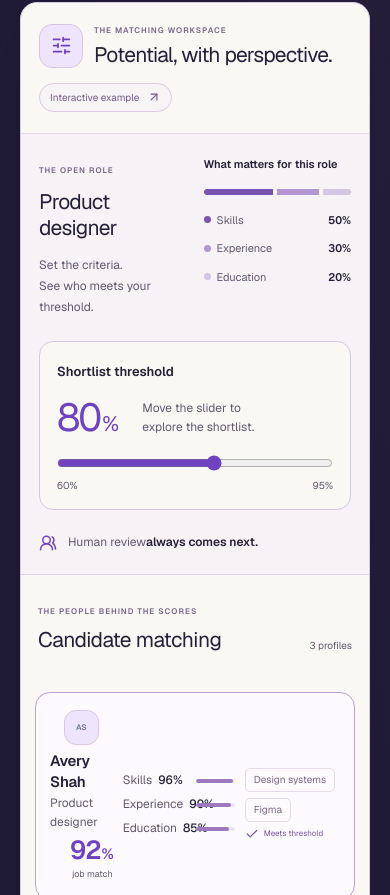
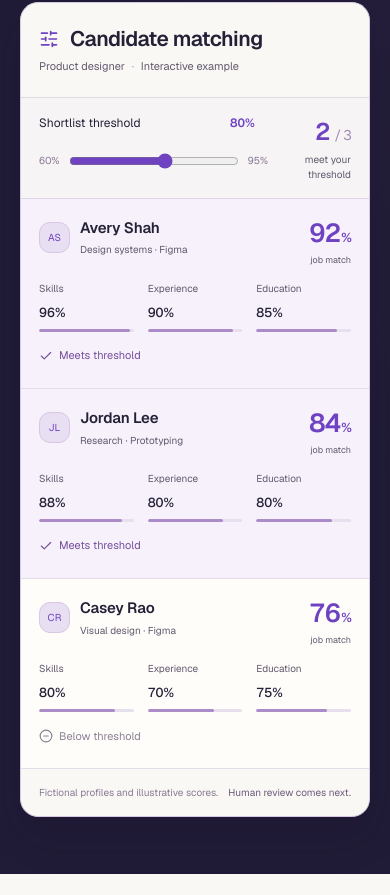
Before and after one commit to hitten04/wellgenz, a Next.js app: page / in a window 390 px wide. Shown: the part 5189-6084 px from the top of the page. Built offline with nearby package versions, Linux system fonts and the light colour scheme.

Commit message:
Compact matching demo into responsive candidate comparison

```diff
--- a/src/app/home-refresh.css
+++ b/src/app/home-refresh.css
@@ -611,89 +611,68 @@
 .matching-paper-note p{font-size:12px}
 }
 
-/* Matching lab: calm controls beside readable, evidence-led candidate rows. */
-.match-lab{background:var(--paper);border:1px solid #d6c9e0;border-radius:22px;color:var(--ink);overflow:hidden;box-shadow:0 24px 60px #100b2426}
-.match-lab-header{display:flex;align-items:center;justify-content:space-between;gap:20px;padding:27px 32px;border-bottom:1px solid #e3dbe8}
-.match-lab-title{display:flex;align-items:center;gap:14px;min-width:0}
-.match-lab-title>span{display:grid;place-items:center;flex-shrink:0;width:44px;height:44px;border:1px solid #d6c6e2;border-radius:13px;background:var(--lilac);color:var(--violet)}
-.match-lab-title p,.match-lab-eyebrow{font-size:9px;line-height:1.6;letter-spacing:1.4px;color:#786787;font-weight:600}
-.match-lab-title h3{font-size:25px;line-height:1.3;letter-spacing:-.7px;margin:4px 0 0}
-.match-lab-example{display:flex;align-items:center;gap:8px;flex-shrink:0;font-size:11px;line-height:1.5;border:1px solid #d8cbe2;border-radius:999px;padding:8px 12px;color:#765b8c;background:#eee8f650}
-.match-lab-layout{display:grid;grid-template-columns:minmax(240px,.76fr) minmax(0,2fr)}
-.match-lab-settings{padding:30px;background:#eee8f670;border-right:1px solid #e0d5e8;min-width:0}
-.match-lab-role h4{font-size:25px;line-height:1.25;letter-spacing:-.7px;margin:9px 0 0}
-.match-lab-role p{font-size:14px;line-height:1.75;color:var(--muted);margin-top:14px}
-.match-lab-weights{margin-top:28px;padding-top:24px;border-top:1px solid #ddd0e6}
-.match-lab-weights h4{font-size:13px;font-weight:550;line-height:1.6}
-.match-weight-strip{display:flex;gap:4px;height:6px;border-radius:999px;overflow:hidden;margin:15px 0 17px}
-.match-weight-strip>span:nth-child(1){background:#7953b4}.match-weight-strip>span:nth-child(2){background:#b097cf}.match-weight-strip>span:nth-child(3){background:#d4c5e3}
-.match-lab-weights ul{display:grid;gap:12px;list-style:none;padding:0;margin:0}
-.match-lab-weights li{display:flex;align-items:center;justify-content:space-between;gap:15px;font-size:13px;line-height:1.5}
-.match-lab-weights li>span{display:flex;align-items:center;gap:9px;color:var(--muted)}
-.match-lab-weights i{width:7px;height:7px;border-radius:50%;background:#7953b4}
-.match-lab-weights li:nth-child(2) i{background:#b097cf}.match-lab-weights li:nth-child(3) i{background:#d4c5e3}
-.match-lab-weights strong{font-weight:550;font-variant-numeric:tabular-nums}
-.match-lab-threshold{margin-top:29px;padding:20px 17px 15px;border:1px solid #d7c7e3;border-radius:14px;background:var(--paper)}
-.match-lab-threshold label{display:block;font-size:13px;line-height:1.6;font-weight:550}
-.match-threshold-value{display:flex;align-items:center;justify-content:space-between;gap:12px;margin:15px 0 11px}
-.match-threshold-value output{font-size:39px;line-height:1;letter-spacing:-1.8px;color:var(--violet);font-variant-numeric:tabular-nums}
-.match-threshold-value output small{font-size:21px;margin-left:2px}
-.match-threshold-value>span{font-size:10px;line-height:1.6;color:var(--muted)}
-.match-lab-threshold input{display:block;width:100%;height:30px;margin:0;accent-color:var(--violet);cursor:pointer;touch-action:pan-y}
-.match-range-scale{display:flex;justify-content:space-between;font-size:10px;line-height:1.6;color:var(--muted)}
-.match-lab-human{display:flex;align-items:center;gap:11px;font-size:12px;line-height:1.6;color:var(--muted);margin-top:25px}
-.match-lab-human svg{color:var(--violet);flex-shrink:0}.match-lab-human strong{font-weight:550;color:var(--ink)}
-.match-lab-results{padding:30px;min-width:0}
-.match-results-heading{display:flex;align-items:center;justify-content:space-between;gap:15px;margin-bottom:21px}
-.match-results-heading h4{font-size:21px;line-height:1.3;letter-spacing:-.5px;margin-top:5px}
-.match-results-count{font-size:11px;line-height:1.6;color:var(--muted);white-space:nowrap}
-.match-person-list{display:grid;gap:13px;list-style:none;padding:0;margin:0}
-.match-person{padding:19px 22px 16px;border:1px solid #dfd5e6;border-radius:15px;background:#fffdfb;transition:border-color .2s,background-color .2s;min-width:0}
-.match-person[data-qualifies=true]{border-color:#bc9fd5;background:#fdfaff}
-.match-person-header{display:flex;align-items:center;gap:12px}
-.match-person-avatar{display:grid;place-items:center;width:39px;height:39px;flex-shrink:0;border:1px solid #d7c9e2;border-radius:12px;background:var(--lilac);color:var(--violet);font-size:12px;font-weight:550}
-.match-person-identity{min-width:0}
-.match-person-identity h5{font-size:16px;line-height:1.4;font-weight:550;letter-spacing:-.25px;margin:0}
-.match-person-identity p{font-size:12px;line-height:1.6;margin:2px 0 0;color:var(--muted)}
-.match-person-score{margin-left:auto;text-align:right;flex-shrink:0}
-.match-person-score>strong{display:block;font-size:28px;line-height:1.05;letter-spacing:-1px;font-weight:550;color:var(--violet);font-variant-numeric:tabular-nums}
-.match-person-score small{font-size:15px;margin-left:1px}
-.match-person-score>span{display:block;font-size:9px;line-height:1.6;color:var(--muted);margin-top:3px}
-.match-person-evidence{display:grid;grid-template-columns:repeat(3,minmax(0,1fr));gap:22px;margin-top:18px}
-.match-metric-label{display:flex;justify-content:space-between;gap:6px;font-size:11px;line-height:1.6;color:var(--muted)}
-.match-metric-label strong{font-weight:500;color:var(--ink);font-variant-numeric:tabular-nums}
-.match-metric-track{height:4px;border-radius:999px;overflow:hidden;background:#ece4f1;margin-top:7px}
-.match-metric-track>span{display:block;height:100%;border-radius:inherit;background:#9b7abd;transform-origin:left}
-.match-person-footer{display:flex;align-items:center;justify-content:space-between;gap:12px;flex-wrap:wrap;margin-top:17px}
-.match-person-tags{display:flex;flex-wrap:wrap;gap:6px}
-.match-person-tags>span{padding:3px 8px;border-radius:5px;border:1px solid #e4daeb;font-size:10px;line-height:1.6;color:#796886}
-.match-person-status{display:flex;align-items:center;gap:5px;font-size:11px;line-height:1.6;color:#80758a}
-.match-person[data-qualifies=true] .match-person-status{color:#7953a4}
-.match-lab-summary{display:flex;align-items:center;gap:15px;margin-top:21px;padding:0 2px}
-.match-summary-number{font-size:30px;line-height:1;font-weight:550;color:var(--violet);font-variant-numeric:tabular-nums;min-width:60px}
-.match-summary-number small{font-size:14px;color:#a38ab6;margin-left:4px;font-weight:400}
-.match-lab-summary p{font-size:12px;line-height:1.7;color:var(--muted);margin:0}
-.match-lab-summary strong{font-weight:500;color:var(--ink)}
-.match-lab-disclaimer{font-size:11px;line-height:1.7;color:#83768c;padding:17px 32px;margin:0;border-top:1px solid #e3dbe8;background:#eee8f64d}
-@media(max-width:1100px){.match-lab-layout{grid-template-columns:minmax(230px,.8fr) minmax(0,1.8fr)}.match-lab-settings,.match-lab-results{padding:24px}.match-person{padding:18px}.match-person-evidence{gap:13px}.match-lab-header{padding:24px}.match-lab-disclaimer{padding-inline:24px}}
+/* Compact matching comparison, with a single threshold control. */
+.match-compact{color:var(--ink);background:var(--paper);border:1px solid #d7c9e1;border-radius:18px;overflow:hidden;box-shadow:0 18px 45px #100b241a}
+.match-compact-heading{display:flex;align-items:center;justify-content:space-between;gap:20px;padding:23px 28px;border-bottom:1px solid #e2d9e7}
+.match-compact-heading h3{display:flex;align-items:center;gap:11px;font-size:21px;line-height:1.4;font-weight:550;letter-spacing:-.5px;margin:0}
+.match-compact-heading h3 svg{color:var(--violet);flex-shrink:0}
+.match-compact-heading>span{font-size:12px;line-height:1.6;color:var(--muted)}
+.match-compact-heading i{font-style:normal;color:#ad94bf;padding-inline:7px}
+.match-compact-toolbar{display:flex;align-items:center;justify-content:space-between;gap:30px;padding:18px 28px;background:#eee8f654;border-bottom:1px solid #e0d5e7}
+.match-compact-control{display:flex;align-items:center;gap:25px;flex:1;min-width:0;max-width:720px}
+.match-compact-control label{display:flex;align-items:center;gap:12px;font-size:13px;line-height:1.6;white-space:nowrap}
+.match-compact-control output{font-weight:600;color:var(--violet);font-variant-numeric:tabular-nums;min-width:38px}
+.match-compact-range{display:flex;align-items:center;gap:12px;flex:1;min-width:120px}
+.match-compact-range>span{font-size:10px;line-height:1.5;color:#897895}
+.match-compact-range input{display:block;width:100%;min-width:0;height:30px;margin:0;accent-color:var(--violet);cursor:pointer;touch-action:pan-y}
+.match-compact-count{display:flex;align-items:center;gap:10px;white-space:nowrap;margin:0;color:var(--muted);font-size:12px;line-height:1.5}
+.match-compact-count>strong{font-size:23px;font-weight:550;letter-spacing:-.7px;color:var(--violet);font-variant-numeric:tabular-nums}
+.match-compact-count>strong>span{font-size:14px;font-weight:400;color:#a48ab6}
+.match-compact-table{width:100%;border-collapse:collapse;table-layout:fixed;text-align:left}
+.match-compact-table th,.match-compact-table td{padding:17px 14px;font-weight:400;vertical-align:middle;border-bottom:1px solid #e5dce9}
+.match-compact-table thead th{font-size:11px;color:var(--muted);padding-block:14px;line-height:1.5}
+.match-compact-table thead th>span{display:block;font-size:9px;color:#9987a6;margin-top:2px}
+.match-compact-table th:first-child{width:29%;padding-left:28px}
+.match-compact-table th:nth-child(2){width:12%}
+.match-compact-table th:last-child{width:19%;padding-right:28px}
+.match-compact-table tbody tr{background:#fffdfa;transition:background-color .2s}
+.match-compact-table tbody tr[data-qualifies=true]{background:#f6f1fa}
+.match-compact-person>div{display:flex;align-items:center;gap:12px;min-width:0}
+.match-compact-avatar{display:grid;place-items:center;width:35px;height:35px;flex-shrink:0;border:1px solid #d7c7e2;border-radius:11px;background:#e9dff2;color:var(--violet);font-size:11px}
+.match-compact-person strong{display:block;font-size:15px;line-height:1.5;font-weight:550;letter-spacing:-.15px}
+.match-compact-person div>span:not(.match-compact-avatar){display:block;font-size:11px;line-height:1.6;color:var(--muted);margin-top:3px}
+.match-compact-score>strong{font-size:24px;line-height:1.3;letter-spacing:-.8px;font-weight:550;color:var(--violet);font-variant-numeric:tabular-nums}
+.match-compact-score small{font-size:13px;margin-left:1px}
+.match-compact-score>span,.match-compact-metric>span{display:none}
+.match-compact-metric>strong{font-size:13px;line-height:1.6;font-weight:500;font-variant-numeric:tabular-nums}
+.match-compact-metric>div{width:100%;max-width:74px;height:3px;border-radius:9px;background:#e8dfee;margin-top:8px;overflow:hidden}
+.match-compact-metric i{display:block;height:100%;border-radius:inherit;background:#ab8cc8}
+.match-compact-status{padding-right:28px!important}
+.match-compact-status>span{display:inline-flex;align-items:center;gap:6px;font-size:11px;line-height:1.6;color:#8c8095}
+.match-compact-status svg{flex-shrink:0}
+.match-compact-table tr[data-qualifies=true] .match-compact-status>span{color:#76509d}
+.match-compact-footnote{display:flex;justify-content:space-between;flex-wrap:wrap;gap:7px 20px;font-size:11px;line-height:1.7;color:#897a94;padding:15px 28px;margin:0}
+.match-compact-footnote>span{color:#6d5a7c}
+@media(min-width:760px) and (max-width:1100px){
+.match-compact-heading,.match-compact-toolbar{padding-inline:22px}
+.match-compact-control{gap:18px}.match-compact-toolbar{gap:20px}.match-compact-count{flex-direction:column;gap:1px;align-items:flex-end;font-size:10px}
+.match-compact-table th,.match-compact-table td{padding-inline:10px}.match-compact-table th:first-child{padding-left:22px;width:28%}.match-compact-table th:last-child{padding-right:22px;width:21%}.match-compact-status{padding-right:22px!important}
+.match-compact-person>div{gap:8px}.match-compact-person strong{font-size:14px}.match-compact-person div>span:not(.match-compact-avatar){font-size:10px}.match-compact-footnote{padding-inline:22px}
+}
 @media(max-width:759px){
-.match-lab-header{padding:22px;align-items:flex-start;flex-direction:column;gap:15px}
-.match-lab-title h3{font-size:23px}.match-lab-example{font-size:10px;padding:6px 10px}
-.match-lab-layout{grid-template-columns:minmax(0,1fr)}
-.match-lab-settings{display:grid;grid-template-columns:repeat(2,minmax(0,1fr));gap:24px 22px;padding:24px;border-right:0;border-bottom:1px solid #dfd3e7}
-.match-lab-weights{margin:0;padding:0;border:0}.match-lab-weights h4{font-size:12px}.match-lab-role h4{font-size:23px}.match-lab-role p{font-size:13px}
-.match-lab-threshold{margin:0;grid-column:1/-1}.match-threshold-value{justify-content:flex-start;gap:25px}.match-threshold-value>span{font-size:12px}
-.match-lab-human{margin:0;grid-column:1/-1}.match-lab-human br{display:none}
-.match-lab-results{padding:24px}.match-results-heading{align-items:flex-end}.match-results-heading h4{font-size:22px}
-.match-person-evidence{gap:17px}.match-metric-label{font-size:11px}.match-person{padding:19px}
-.match-lab-disclaimer{font-size:10px;padding:17px 24px}
+.match-compact-heading{padding:21px 22px;flex-direction:column;align-items:flex-start;gap:5px}.match-compact-heading h3{font-size:22px}
+.match-compact-toolbar{padding:16px 22px;gap:15px;align-items:stretch}
+.match-compact-control{flex-direction:column;align-items:stretch;gap:7px}.match-compact-control label{justify-content:space-between}.match-compact-range{gap:9px}
+.match-compact-count{flex-direction:column;justify-content:center;align-items:flex-end;font-size:10px;gap:2px;white-space:normal;max-width:94px;text-align:right;flex-shrink:0}
+.match-compact-count>strong{font-size:24px}
+.match-compact-table{display:block}.match-compact-table thead{position:absolute;width:1px;height:1px;padding:0;margin:-1px;overflow:hidden;clip-path:inset(50%);white-space:nowrap}
+.match-compact-table tbody{display:grid}.match-compact-table tbody tr{display:grid;grid-template-columns:repeat(3,minmax(0,1fr));gap:15px 18px;padding:20px 22px;border-bottom:1px solid #e5dce9}
+.match-compact-table th,.match-compact-table td{display:block;padding:0!important;border:0;width:auto!important}
+.match-compact-table .match-compact-person{grid-column:1/3;grid-row:1}.match-compact-person strong{font-size:16px}.match-compact-person>div{gap:10px}
+.match-compact-score{grid-column:3;grid-row:1;text-align:right;align-self:center}.match-compact-score>strong{font-size:26px}.match-compact-score>span{display:block;font-size:9px;line-height:1.6;color:var(--muted);margin-top:2px}
+.match-compact-metric{grid-row:2}.match-compact-metric>span{display:block;font-size:10px;line-height:1.5;color:var(--muted);margin-bottom:4px}.match-compact-metric>strong{font-size:13px}.match-compact-metric>div{max-width:none;margin-top:5px}
+.match-compact-status{grid-column:1/-1;grid-row:3}.match-compact-status>span{font-size:11px}
+.match-compact-footnote{padding:15px 22px;font-size:10px;gap:4px}
 }
-@media(max-width:419px){
-.match-lab{border-radius:17px}.match-lab-header{padding:21px 18px}.match-lab-title{gap:11px}.match-lab-title h3{font-size:21px}.match-lab-title p{font-size:8px;letter-spacing:1px}
-.match-lab-settings{padding:22px 18px;gap:23px 17px}.match-lab-role h4{font-size:21px}.match-lab-role p{font-size:12px}.match-lab-weights h4,.match-lab-weights li{font-size:11px}.match-lab-weights li>span{gap:6px}
-.match-lab-results{padding:22px 14px}.match-results-heading{padding-inline:3px}.match-lab-eyebrow{font-size:8px;letter-spacing:1px}.match-results-count{font-size:10px}.match-results-heading h4{font-size:21px}
-.match-person{padding:17px 14px}.match-person-header{gap:9px}.match-person-identity h5{font-size:15px}.match-person-score>strong{font-size:26px}.match-person-avatar{width:35px;height:35px}
-.match-person-evidence{grid-template-columns:minmax(0,1fr);gap:10px;margin-top:18px}.match-person-evidence>div{display:grid;grid-template-columns:minmax(0,1.5fr) minmax(0,1fr);align-items:center;gap:16px}.match-metric-track{margin:0}.match-metric-label{font-size:12px}
-.match-person-footer{align-items:flex-start;gap:12px}.match-lab-summary p{font-size:11px}.match-lab-summary{gap:10px;padding-inline:3px}.match-summary-number{font-size:28px;min-width:53px}
-}
-@media(prefers-reduced-motion:reduce){.match-person{transition:none}}
+@media(max-width:419px){.match-compact-heading{padding-inline:18px}.match-compact-heading h3{font-size:21px}.match-compact-heading>span{font-size:11px}.match-compact-heading i{padding-inline:4px}.match-compact-toolbar{padding-inline:18px;gap:13px}.match-compact-control label{font-size:12px;gap:7px}.match-compact-count{max-width:70px}.match-compact-table tbody tr{padding:18px;gap:14px}.match-compact-person strong{font-size:15px}.match-compact-person div>span:not(.match-compact-avatar){font-size:10px}.match-compact-avatar{width:31px;height:31px;font-size:10px}.match-compact-footnote{padding-inline:18px}}
+@media(prefers-reduced-motion:reduce){.match-compact-table tbody tr{transition:none}}
--- a/src/components/matching-demo.tsx
+++ b/src/components/matching-demo.tsx
@@ -1,9 +1,7 @@
 "use client";
 
 import { useId, useState } from "react";
-import { ArrowUpRight, Check, CircleMinus, SlidersHorizontal, UsersRound } from "lucide-react";
-import { motion } from "motion/react";
-import { useReducedMotion } from "./use-reduced-motion";
+import { Check, CircleMinus, SlidersHorizontal } from "lucide-react";
 
 const candidates = [
   {
@@ -43,42 +41,28 @@ const criteria = [
 
 export function MatchingDemo() {
   const [threshold, setThreshold] = useState(80);
-  const reducedMotion = useReducedMotion();
   const sliderId = useId();
   const qualifying = candidates.filter(candidate => candidate.score >= threshold).length;
 
-  return <div className="match-lab">
-    <div className="match-lab-header">
-      <div className="match-lab-title"><span><SlidersHorizontal size={21} aria-hidden="true"/></span><div><p>THE MATCHING WORKSPACE</p><h3>Potential, with perspective.</h3></div></div>
-      <span className="match-lab-example">Interactive example<ArrowUpRight size={14} aria-hidden="true"/></span>
+  return <div className="match-compact">
+    <div className="match-compact-heading"><h3><SlidersHorizontal size={20} aria-hidden="true"/>Candidate matching</h3><span>Product designer <i aria-hidden="true">·</i> Interactive example</span></div>
+    <div className="match-compact-toolbar">
+      <div className="match-compact-control"><label htmlFor={sliderId}>Shortlist threshold <output htmlFor={sliderId}>{threshold}%</output></label><div className="match-compact-range"><span>60%</span><input id={sliderId} type="range" min="60" max="95" step="1" value={threshold} aria-valuetext={`${threshold} percent matching threshold`} onChange={event => setThreshold(Number(event.target.value))}/><span>95%</span></div></div>
+      <p className="match-compact-count" role="status" aria-live="polite" aria-atomic="true"><strong>{qualifying} <span>/ 3</span></strong><span>meet your threshold</span></p>
     </div>
-    <div className="match-lab-layout">
-      <div className="match-lab-settings">
-        <div className="match-lab-role"><span className="match-lab-eyebrow">THE OPEN ROLE</span><h4>Product designer</h4><p>Set the criteria.<br/>See who meets your threshold.</p></div>
-        <div className="match-lab-weights"><h4>What matters for this role</h4><div className="match-weight-strip" aria-hidden="true">{criteria.map(item => <span key={item.key} style={{ flex: item.weight }}/>)}</div><ul>{criteria.map(item => <li key={item.key}><span><i aria-hidden="true"/>{item.label}</span><strong>{item.weight}%</strong></li>)}</ul></div>
-        <div className="match-lab-threshold">
-          <label htmlFor={sliderId}>Shortlist threshold</label>
-          <div className="match-threshold-value"><output htmlFor={sliderId}>{threshold}<small>%</small></output><span>Move the slider to<br/>explore the shortlist.</span></div>
-          <input id={sliderId} type="range" min="60" max="95" step="1" value={threshold} aria-valuetext={`${threshold} percent matching threshold`} onChange={event => setThreshold(Number(event.target.value))}/>
-          <div className="match-range-scale"><span>60%</span><span>95%</span></div>
-        </div>
-        <p className="match-lab-human"><UsersRound size={18} aria-hidden="true"/><span>Human review<br/><strong>always comes next.</strong></span></p>
-      </div>
-      <div className="match-lab-results">
-        <div className="match-results-heading"><div><span className="match-lab-eyebrow">THE PEOPLE BEHIND THE SCORES</span><h4>Candidate matching</h4></div><span className="match-results-count">3 profiles</span></div>
-        <ul className="match-person-list">
-          {candidates.map(candidate => {
-            const selected = candidate.score >= threshold;
-            return <li className="match-person" data-qualifies={selected} key={candidate.name}>
-              <div className="match-person-header"><span className="match-person-avatar" aria-hidden="true">{candidate.initials}</span><div className="match-person-identity"><h5>{candidate.name}</h5><p>Product designer</p></div><div className="match-person-score"><strong>{candidate.score}<small>%</small></strong><span>job match</span></div></div>
-              <div className="match-person-evidence">{criteria.map(item => <div key={item.key}><div className="match-metric-label"><span>{item.label}</span><strong>{candidate[item.key]}%</strong></div><div className="match-metric-track"><motion.span initial={{ scaleX: reducedMotion ? 1 : 0 }} whileInView={{ scaleX: 1 }} viewport={{ once: true, amount: .5 }} transition={{ duration: reducedMotion ? 0 : .65, ease: [.22, 1, .36, 1] }} style={{ width: `${candidate[item.key]}%` }}/></div></div>)}</div>
-              <div className="match-person-footer"><div className="match-person-tags">{candidate.tags.map(tag => <span key={tag}>{tag}</span>)}</div><span className="match-person-status">{selected ? <Check size={14} aria-hidden="true"/> : <CircleMinus size={14} aria-hidden="true"/>}{selected ? "Meets threshold" : "Below threshold"}</span></div>
-            </li>;
-          })}
-        </ul>
-        <div className="match-lab-summary" role="status" aria-live="polite" aria-atomic="true"><span className="match-summary-number">{qualifying}<small>/ 3</small></span><p>Example candidates meet your threshold.<br/><strong>Review the people behind the scores.</strong></p></div>
-      </div>
-    </div>
-    <p className="match-lab-disclaimer">Fictional profiles and illustrative scores. This example runs in your browser and does not process resumes or make hiring decisions.</p>
+    <table className="match-compact-table">
+      <caption className="sr-only">Illustrative candidate scores for a Product designer role. Criteria: skills 50 percent, experience 30 percent, education 20 percent.</caption>
+      <thead><tr><th scope="col">Candidate</th><th scope="col">Job match</th>{criteria.map(item => <th key={item.key} scope="col">{item.label}<span>{item.weight}% weight</span></th>)}<th scope="col">Shortlist</th></tr></thead>
+      <tbody>{candidates.map(candidate => {
+        const selected = candidate.score >= threshold;
+        return <tr key={candidate.name} data-qualifies={selected}>
+          <th scope="row" className="match-compact-person"><div><span className="match-compact-avatar" aria-hidden="true">{candidate.initials}</span><div><strong>{candidate.name}</strong><span>{candidate.tags.join(" · ")}</span></div></div></th>
+          <td className="match-compact-score"><strong>{candidate.score}<small>%</small></strong><span>job match</span></td>
+          {criteria.map(item => <td key={item.key} className={`match-compact-metric match-compact-${item.key}`}><span>{item.label}</span><strong>{candidate[item.key]}%</strong><div aria-hidden="true"><i style={{width: `${candidate[item.key]}%`}}/></div></td>)}
+          <td className="match-compact-status"><span>{selected ? <Check size={14} aria-hidden="true"/> : <CircleMinus size={14} aria-hidden="true"/>}{selected ? "Meets threshold" : "Below threshold"}</span></td>
+        </tr>;
+      })}</tbody>
+    </table>
+    <p className="match-compact-footnote">Fictional profiles and illustrative scores.<span>Human review comes next.</span></p>
   </div>;
 }
```
